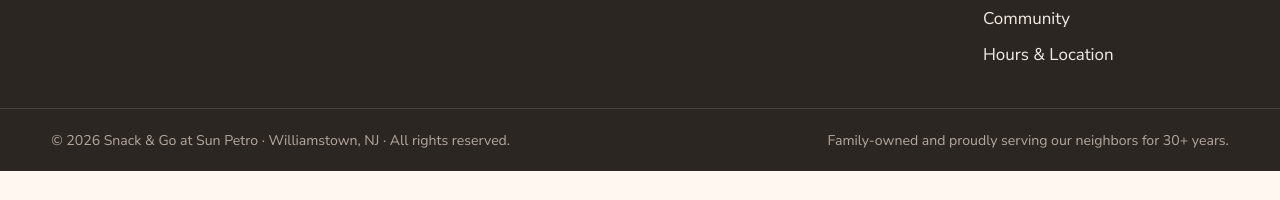
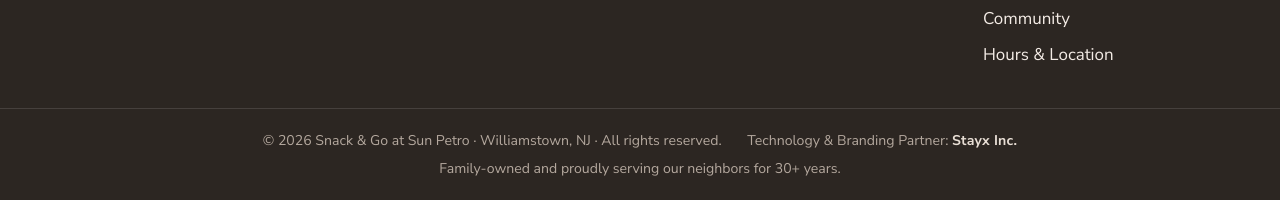
Before and after one commit to Yashash11/sunpetronj, a plain HTML site: page index.html in a window 1280 px wide. Shown: the part 7291-7491 px from the top of the page. Before the commit the page ends 7462 px from the top, so only its background shows below. Drawn offline with Linux system fonts and the light colour scheme.

Commit message:
Add "Technology & Branding Partner: Stayx Inc." credit to footer bar
Centered, muted footer styling with Stayx Inc. slightly emphasized
(bold, brighter tone). Plain text, no link. Footer bar re-centered so
the three credits wrap and stack neatly on tablet and mobile.

Co-Authored-By: Claude Opus 4.8 (1M context) <noreply@anthropic.com>

```diff
--- a/css/styles.css
+++ b/css/styles.css
@@ -292,8 +292,10 @@ p{ margin:0 0 1rem; }
 .footer-col ul{ list-style:none; margin:0; padding:0; display:grid; gap:.5rem; }
 .footer-col em{ color:var(--amber); font-style:normal; }
 .footer-bar{ border-top:1px solid rgba(255,255,255,.12); padding:1.2rem 0; }
-.footer-bar .container{ display:flex; flex-wrap:wrap; justify-content:space-between; gap:.5rem; }
+.footer-bar .container{ display:flex; flex-wrap:wrap; align-items:center; justify-content:center; gap:.35rem 1.6rem; text-align:center; }
 .footer-bar p{ margin:0; font-size:.88rem; color:#b4a89e; }
+.footer-credit{ position:relative; }
+.footer-credit span{ color:#e8ded5; font-weight:700; letter-spacing:.2px; }
 
 /* ---------- Back to top ---------- */
 .to-top{
--- a/index.html
+++ b/index.html
@@ -564,6 +564,7 @@
   <div class="footer-bar">
     <div class="container">
       <p>&copy; <span data-year>2026</span> Snack &amp; Go at Sun Petro · Williamstown, NJ · All rights reserved.</p>
+      <p class="footer-credit">Technology &amp; Branding Partner: <span>Stayx Inc.</span></p>
       <p>Family-owned and proudly serving our neighbors for 30+ years.</p>
     </div>
   </div>
```
